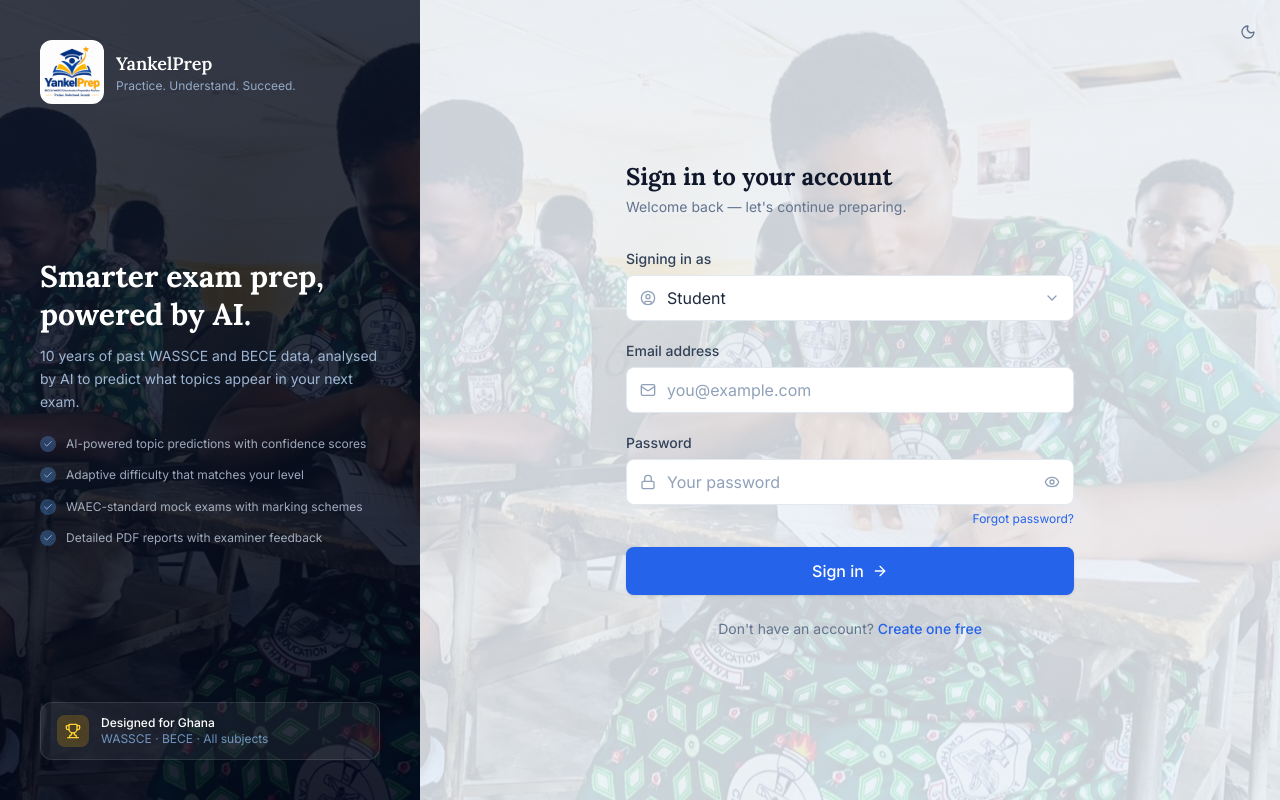
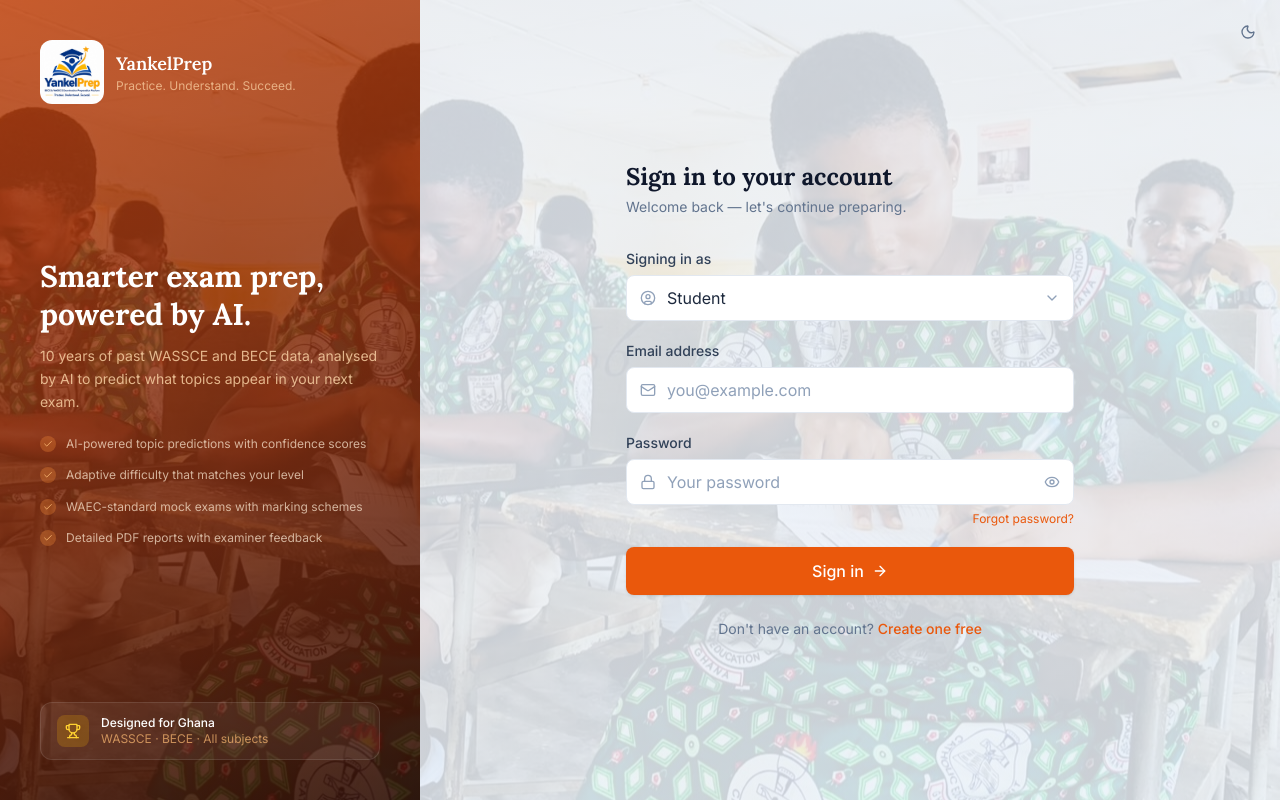
Before and after one commit to ABELYANDO/eduprepai, a React (Vite) app in the folder client/: page /login in a window 1280 px wide. Built offline with nearby package versions, Linux system fonts and the light colour scheme.

Commit message:
Rebrand to Sunrise Motivation: warm orange plus a light sidebar instead of a dark one

```diff
--- a/client/src/App.jsx
+++ b/client/src/App.jsx
@@ -167,7 +167,7 @@ export default function App() {
                 borderRadius: '10px',
                 boxShadow: '0 4px 16px rgba(0,0,0,0.12)',
               },
-              success: { iconTheme: { primary: '#2563EB', secondary: '#fff' } },
+              success: { iconTheme: { primary: '#F97316', secondary: '#fff' } },
               error:   { iconTheme: { primary: '#EF4444', secondary: '#fff' } },
             }}
           />
--- a/client/src/components/TrendSparkline.jsx
+++ b/client/src/components/TrendSparkline.jsx
@@ -6,11 +6,11 @@ import { BarChart, Bar, ResponsiveContainer, Tooltip, Cell } from 'recharts'
 export default function TrendSparkline({ data = [], trendDirection }) {
   if (!data.length) return null
 
-  // Colour matches our blue brand — rising is green, falling is red, stable is blue
+  // Colour matches our warm orange brand — rising is green, falling is red, stable is orange
   const barColour =
     trendDirection === 1  ? '#10B981'  // green — rising
     : trendDirection === -1 ? '#EF4444' // red — falling
-    : '#2563EB'                          // blue — stable
+    : '#F97316'                          // orange — stable
 
   return (
     <div className="w-full h-10">
--- a/client/src/components/analytics/AccuracyChart.jsx
+++ b/client/src/components/analytics/AccuracyChart.jsx
@@ -56,17 +56,17 @@ export default function AccuracyChart({ data = [] }) {
           <Tooltip content={<CustomTooltip />} />
           <ReferenceLine
             y={60}
-            stroke="#D97706"
+            stroke="#A16207"
             strokeDasharray="4 4"
-            label={{ value: 'Pass', position: 'right', fontSize: 10, fill: '#D97706' }}
+            label={{ value: 'Pass', position: 'right', fontSize: 10, fill: '#A16207' }}
           />
           <Line
             type="monotone"
             dataKey="accuracyDisplay"
-            stroke="#2563EB"
+            stroke="#F97316"
             strokeWidth={2.5}
-            dot={{ fill: '#2563EB', r: 4, strokeWidth: 0 }}
-            activeDot={{ r: 6, fill: '#2563EB' }}
+            dot={{ fill: '#F97316', r: 4, strokeWidth: 0 }}
+            activeDot={{ r: 6, fill: '#F97316' }}
             connectNulls={false}
           />
         </LineChart>
--- a/client/src/components/analytics/SubjectRadar.jsx
+++ b/client/src/components/analytics/SubjectRadar.jsx
@@ -37,17 +37,17 @@ export default function SubjectRadar({ data = [] }) {
           <Radar
             name="accuracy"
             dataKey="accuracy"
-            stroke="#2563EB"
-            fill="#2563EB"
+            stroke="#F97316"
+            fill="#F97316"
             fillOpacity={0.15}
             strokeWidth={2}
           />
           <Radar
             name="mastery"
             dataKey="mastery"
-            stroke="#D97706"
-            fill="#D97706"
-            fillOpacity={0.1}
+            stroke="#A16207"
+            fill="#A16207"
+            fillOpacity={0.12}
             strokeWidth={2}
             strokeDasharray="4 4"
           />
@@ -59,7 +59,7 @@ export default function SubjectRadar({ data = [] }) {
           Accuracy
         </div>
         <div className="flex items-center gap-1.5 text-xs text-slate-500">
-          <div className="w-3 h-0.5 bg-amber-500 rounded border-dashed" style={{ borderBottom: '2px dashed #D97706' }} />
+          <div className="w-3 h-0.5 bg-amber-500 rounded border-dashed" style={{ borderBottom: '2px dashed #A16207' }} />
           Mastery
         </div>
       </div>
--- a/client/src/components/exam/ExamCoverPage.jsx
+++ b/client/src/components/exam/ExamCoverPage.jsx
@@ -16,9 +16,9 @@ export default function ExamCoverPage({ exam, onStart, isStarting }) {
         {/* Dark header band */}
         <div
           className="px-8 py-6 text-center"
-          style={{ background: 'linear-gradient(135deg, #0F172A 0%, #020617 100%)' }}
+          style={{ background: 'linear-gradient(135deg, #EA580C 0%, #9A3412 100%)' }}
         >
-          <p className="text-teal-300 text-xs font-medium tracking-widest uppercase mb-2">
+          <p className="text-orange-100 text-xs font-medium tracking-widest uppercase mb-2">
             West African Examinations Council
           </p>
           <h1
@@ -27,7 +27,7 @@ export default function ExamCoverPage({ exam, onStart, isStarting }) {
           >
             {exam.examType} — {exam.subject}
           </h1>
-          <p className="text-teal-200 text-sm mt-1">
+          <p className="text-orange-50 text-sm mt-1">
             AI-Generated Practice Examination · {year}
           </p>
         </div>
--- a/client/src/index.css
+++ b/client/src/index.css
@@ -3,25 +3,26 @@
 
 @layer base {
   :root {
-    /* "Professional Blue" brand — a clean SaaS blue plus a near-black
-       navy for the sidebar, with a muted amber accent reserved for
-       highlights (exam countdowns, streaks, badges). Deliberately a
-       different hue family from the admin portal's indigo below, so
-       the two portals still read as visually distinct. See the
+    /* "Sunrise Motivation" brand — warm orange as the primary colour,
+       a sunny yellow accent for highlights (streaks, countdowns,
+       badges), and a light cream background instead of a dark/neutral
+       one. The sidebar is light too now (see Sidebar.jsx) — colour
+       lives in the accents and moments, not in a permanent dark panel,
+       which is what made the previous palette feel heavy. See the
        teal-ramp override further down for the matching Tailwind
        utility retint (bg-teal, text-teal, etc.). */
-    --color-primary:        #2563EB;
-    --color-primary-dark:   #1D4ED8;
-    --color-primary-light:  #60A5FA;
-    --color-primary-50:     #EFF6FF;
-    --color-accent:         #D97706;
+    --color-primary:        #F97316;
+    --color-primary-dark:   #EA580C;
+    --color-primary-light:  #FDBA74;
+    --color-primary-50:     #FFF7ED;
+    --color-accent:         #FACC15;
     --color-success:        #10B981;
     --color-danger:         #EF4444;
-    --color-bg:             #F8FAFC;
+    --color-bg:             #FFFBF5;
     --color-surface:        #FFFFFF;
-    --color-sidebar:        #0F172A;
-    --color-text:           #0F172A;
-    --color-text-secondary: #64748B;
+    --color-sidebar:        #FFF1E2;
+    --color-text:           #431407;
+    --color-text-secondary: #92400E;
     --color-border:         #E2E8F0;
     --sidebar-width:        260px;
     --topbar-height:        64px;
@@ -34,16 +35,16 @@
        The admin portal's own admin-theme override (further down) still
        wins there via normal CSS specificity, a class beats root, so
        this doesn't touch the admin's indigo branding. */
-    --color-teal-50:  #EFF6FF;
-    --color-teal-100: #DBEAFE;
-    --color-teal-200: #BFDBFE;
-    --color-teal-300: #93C5FD;
-    --color-teal-400: #60A5FA;
-    --color-teal-500: #3B82F6;
-    --color-teal-600: #2563EB;
-    --color-teal-700: #1D4ED8;
-    --color-teal-800: #1E40AF;
-    --color-teal-900: #1E3A8A;
+    --color-teal-50:  #FFF7ED;
+    --color-teal-100: #FFEDD5;
+    --color-teal-200: #FED7AA;
+    --color-teal-300: #FDBA74;
+    --color-teal-400: #FB923C;
+    --color-teal-500: #F97316;
+    --color-teal-600: #EA580C;
+    --color-teal-700: #C2410C;
+    --color-teal-800: #9A3412;
+    --color-teal-900: #7C2D12;
   }
 
   * { box-sizing: border-box; }
@@ -211,13 +212,13 @@
 /* ── Admin portal theme ───────────────────────────────────────────
    Every admin panel component (buttons, badges, cards, inputs) reuses
    the same teal-branded utility classes as the student portal (now
-   blue — see the root-level override above). Rather than re-skin
-   each admin file by hand, this redefines the teal color ramp to
-   indigo scoped under .admin-theme (AdminShell's root) — every
+   warm orange — see the root-level override above). Rather than
+   re-skin each admin file by hand, this redefines the teal color ramp
+   to indigo scoped under .admin-theme (AdminShell's root) — every
    Tailwind teal-* utility anywhere inside references these same CSS
    variables, so the whole admin surface retints at once. Nothing
    outside .admin-theme is affected; the student portal keeps its own
-   blue branding untouched. */
+   warm orange branding untouched. */
 .admin-theme {
   --color-teal-50:  #EEF2FF;
   --color-teal-100: #E0E7FF;
--- a/client/src/pages/auth/LoginPage.jsx
+++ b/client/src/pages/auth/LoginPage.jsx
@@ -93,7 +93,7 @@ export default function LoginPage() {
       <div
         className="hidden lg:flex flex-col justify-between w-[420px] flex-shrink-0 p-10"
         style={{
-          backgroundImage: `linear-gradient(160deg, rgba(15,23,42,0.82) 0%, rgba(8,15,32,0.85) 60%, rgba(2,6,23,0.9) 100%), url(${examHallBg})`,
+          backgroundImage: `linear-gradient(160deg, rgba(194,65,12,0.82) 0%, rgba(124,45,18,0.85) 60%, rgba(49,17,7,0.9) 100%), url(${examHallBg})`,
           backgroundSize: 'cover',
           backgroundPosition: 'center',
         }}
```
Also changed, not shown: client/src/components/layout/Sidebar.jsx (+41 -34 lines), 2 other files (tests, documents, lock files or other folders).
